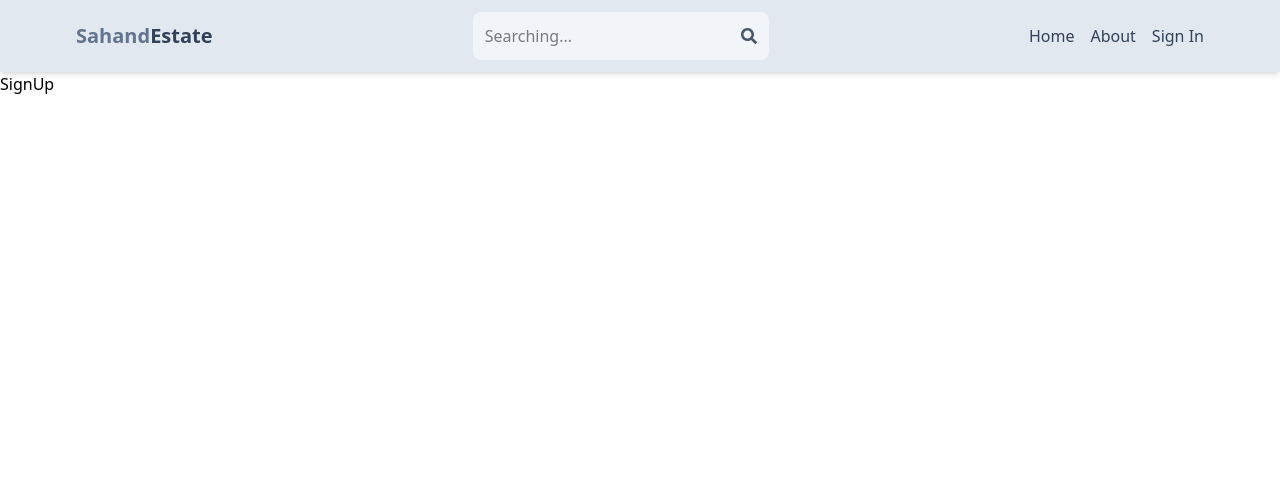
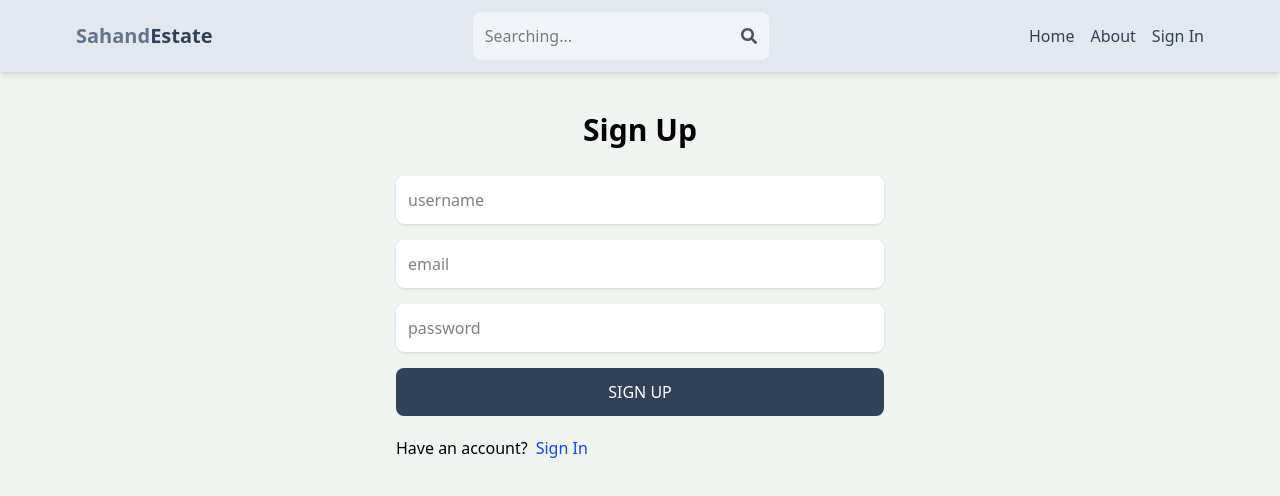
Before and after one commit to AshwaniPandey0805/mern-estate, a React (Vite) app in the folder client/: page /sign-up in a window 1280 px wide. Shown: the top 496 px of the page. Built offline with nearby package versions, Linux system fonts and the light colour scheme.

Commit message:
Completed Sign up UI.

```diff
--- a/client/src/App.css
+++ b/client/src/App.css
@@ -1 +1,4 @@
 @import "tailwindcss";
+body {
+  background-color: rgb(241, 245, 241);
+}
--- a/client/src/pages/SignUp.jsx
+++ b/client/src/pages/SignUp.jsx
@@ -1,8 +1,71 @@
 import React from 'react'
+import {Link} from "react-router-dom"
 
 function SignUp() {
   return (
-    <div>SignUp</div>
+    <div className='p-3 max-w-lg mx-auto'>
+      <h1 className='text-3xl text-center font-semibold my-7'>Sign Up</h1>
+      <form action="" className='flex flex-col gap-4'>
+        <input
+          type="text"
+          placeholder="username"
+          className="
+            p-3 rounded-lg bg-white
+            border-none
+            shadow-sm
+            focus:outline-none
+            focus:ring-2 focus:ring-blue-500
+            focus:shadow-md
+            transition
+          "
+          id='username'
+        />
+
+        <input
+          type="email"
+          placeholder='email'
+          className="
+            p-3 rounded-lg bg-white
+            border-none
+            shadow-sm
+            focus:outline-none
+            focus:ring-2 focus:ring-blue-500
+            focus:shadow-md
+            transition
+          "
+          id='email'
+        />
+        <input
+          type="password"
+          placeholder='password'
+          className="
+            p-3 rounded-lg bg-white
+            border-none
+            shadow-sm
+            focus:outline-none
+            focus:ring-2 focus:ring-blue-500
+            focus:shadow-md
+            transition
+          "
+          id='password'
+        />
+        <button
+          className='
+            bg-slate-700
+            text-white p-3
+            rounded-lg
+            uppercase
+            hover:opacity-95 '>
+              Sign up
+        </button>
+      </form>
+      <div className='flex gap-2 mt-5'>
+        <p>Have an account?</p>
+        <Link to={"/sign-in"}>
+          <span className='text-blue-700'>Sign In</span>
+        </Link>
+      </div>
+    </div>
   )
 }
 
```
